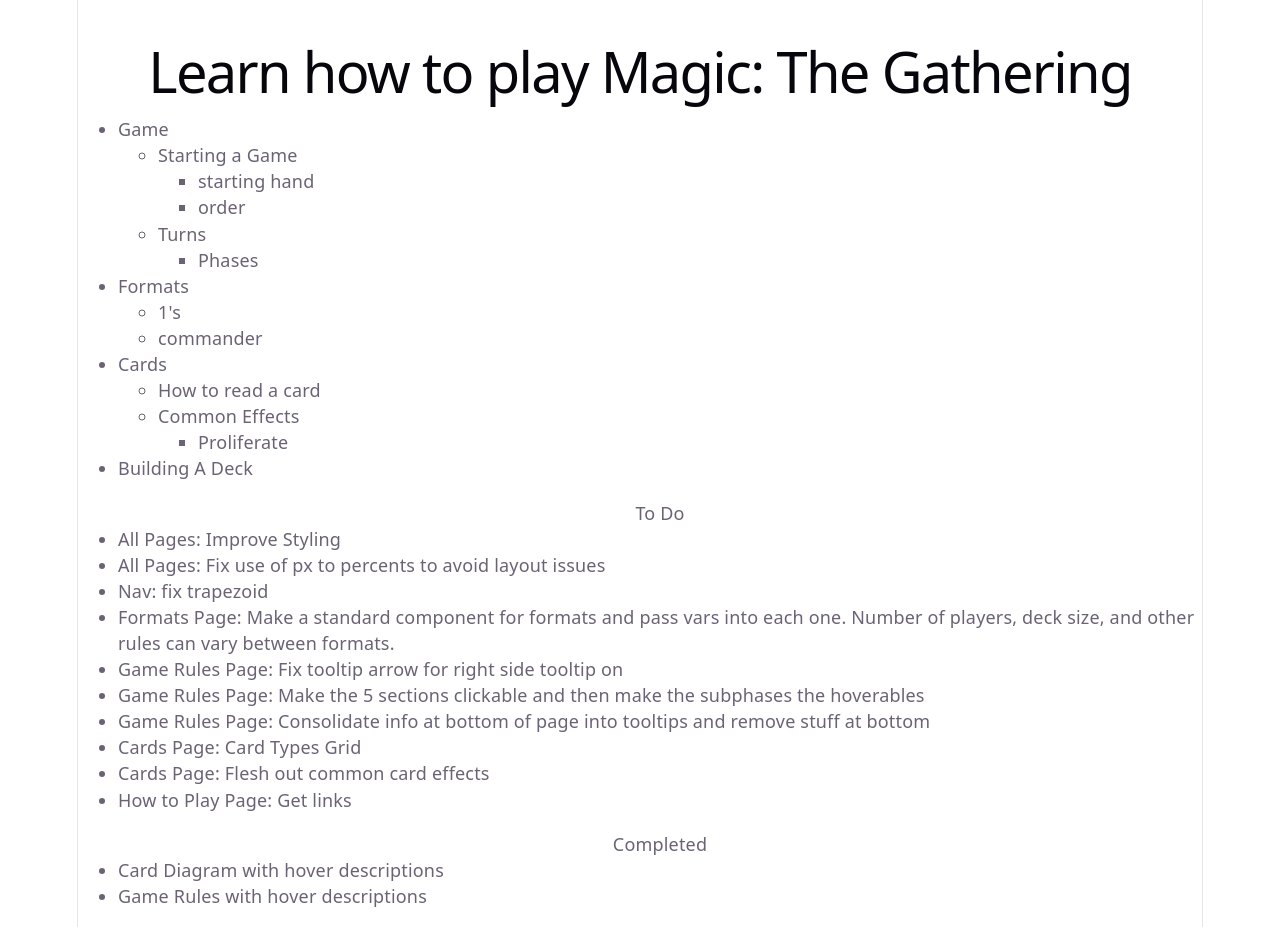
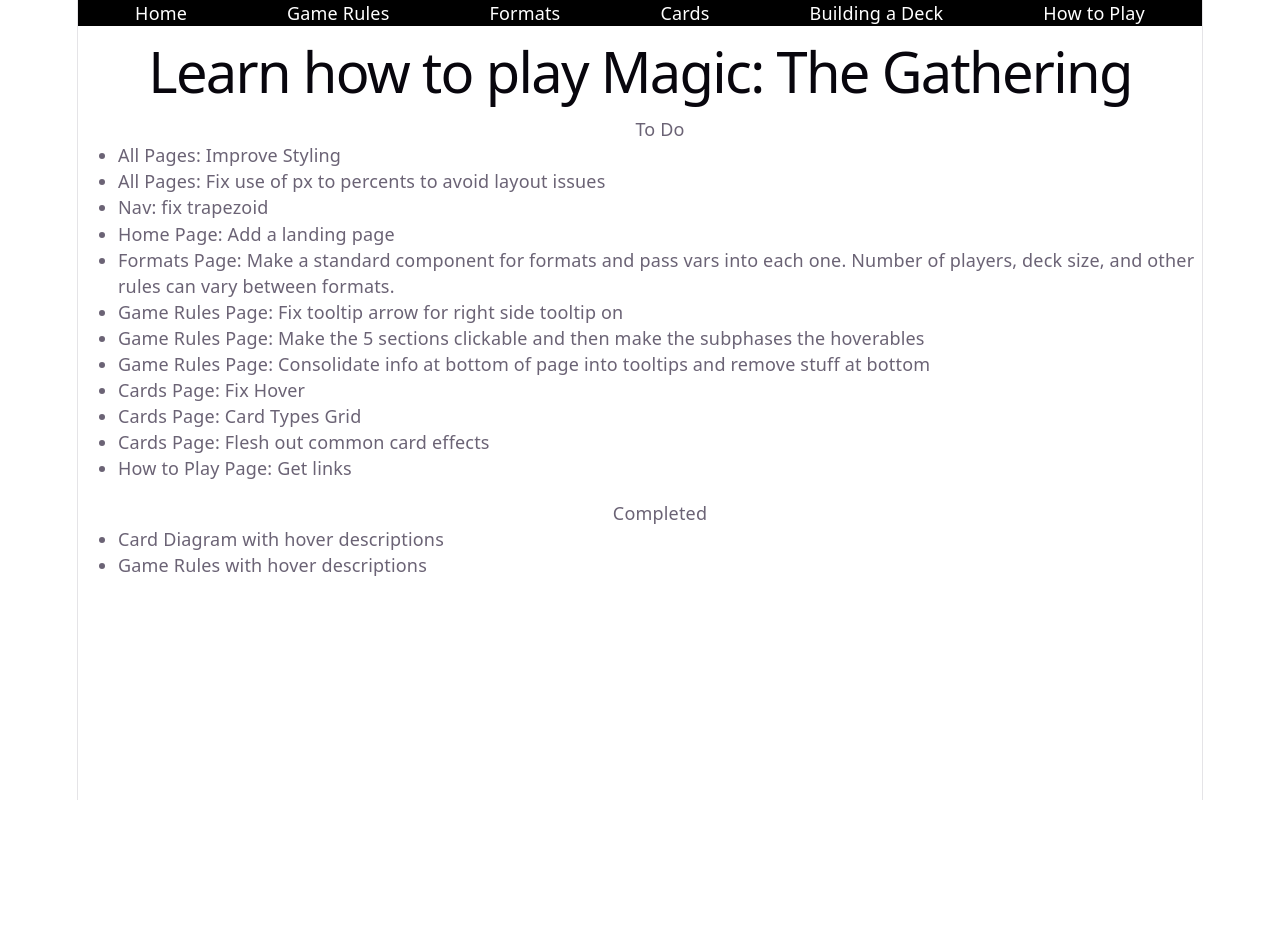
Before and after one commit to ntm5579/MTGReact, a React (Vite) app: page / in a window 1280 px wide. After the commit the page ends 800 px from the top, so only its background shows below. Built offline with nearby package versions, Linux system fonts and the light colour scheme.

Commit message:
fix styling and update todos

```diff
--- a/src/App.css
+++ b/src/App.css
@@ -25,9 +25,9 @@
   z-index: 1000;
 }
 
-#nav{
+nav{
   background-color: #000000;
-  clip-path: polygon(5% 0, 95% 0, 85% 95%, 15% 95%, 5% 0);
+  /*clip-path: polygon(5% 0, 95% 0, 85% 95%, 15% 95%, 5% 0); */
 }
 
 li{
--- a/src/App.tsx
+++ b/src/App.tsx
@@ -9,49 +9,17 @@
       <Nav />
       <div>
         <h1>Learn how to play Magic: The Gathering</h1>
-          <ul>
-            <li>
-              Game
-            </li>
-              <ul>
-                <li>Starting a Game</li>
-                  <ul>
-                    <li>starting hand</li>
-                    <li>order</li>
-                  </ul>
-                <li>Turns</li>
-                  <ul>
-                    <li>Phases</li>
-                  </ul>
-              </ul>
-
-          <li>Formats</li>
-              <ul>
-                <li>1's</li>
-                <li>commander</li>
-              </ul>
-
-          <li>Cards</li>
-              <ul>
-                <li>How to read a card</li>
-                <li>Common Effects</li>
-                  <ul>
-                    <li>Proliferate</li>
-                  </ul>
-              </ul>
-
-          <li>Building A Deck</li>
-
-        </ul>
 
         <ul> To Do
           <li>All Pages: Improve Styling</li>
           <li>All Pages: Fix use of px to percents to avoid layout issues</li>
           <li>Nav: fix trapezoid</li>
+          <li>Home Page: Add a landing page</li>
           <li>Formats Page: Make a standard component for formats and pass vars into each one. Number of players, deck size, and other rules can vary between formats.</li>
           <li>Game Rules Page: Fix tooltip arrow for right side tooltip on </li>
           <li>Game Rules Page: Make the 5 sections clickable and then make the subphases the hoverables </li>
           <li>Game Rules Page: Consolidate info at bottom of page into tooltips and remove stuff at bottom</li>
+          <li>Cards Page: Fix Hover</li>
           <li>Cards Page: Card Types Grid</li>
           <li>Cards Page: Flesh out common card effects</li>
           <li>How to Play Page: Get links</li>
```
